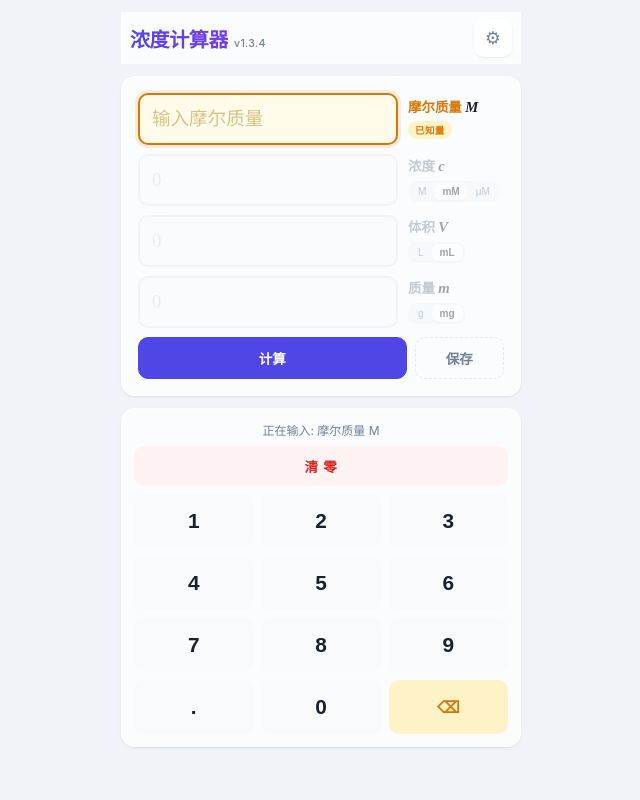
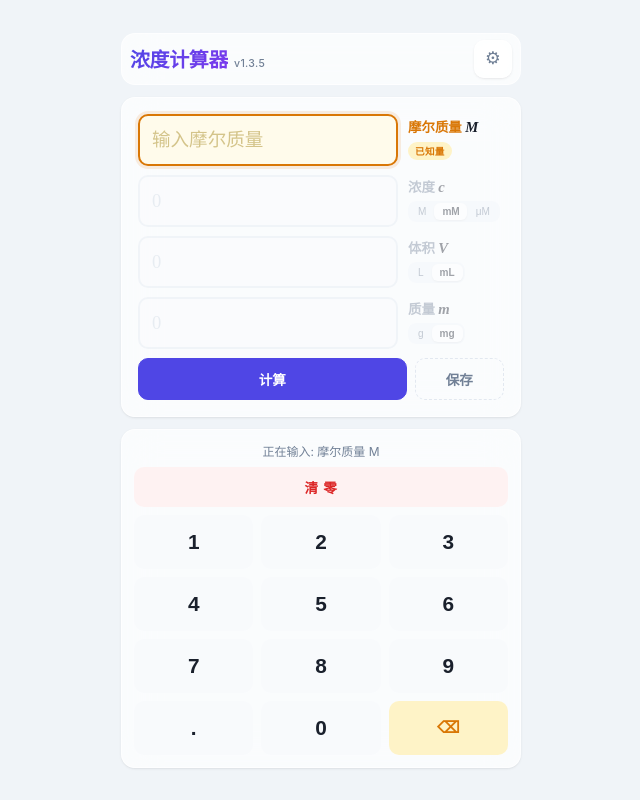
Before and after one commit to lzhiheng023-cpu/BioCal, a website: page index.html in a window 1280 px wide. Shown: the whole page, without its empty margins (319-959 px from the left). Drawn offline with Linux system fonts and the light colour scheme.

Commit message:
style: 标题栏圆角统一，内容整体垂直居中 (v1.3.5)
- 顶栏圆角改为与卡片一致的 var(--radius) 14px
- .app 使用 margin-block:auto，内容不足一屏时上下等距居中
- 内容超出视口时自动退回顶部并保留原生滚动，不裁切
- 版本号 1.3.5，Service Worker 缓存版本 v14

```diff
--- a/index.html
+++ b/index.html
@@ -37,7 +37,7 @@
   <header class="header">
     <div class="title-wrap">
       <h1>浓度计算器</h1>
-      <span class="app-version">v1.3.4</span>
+      <span class="app-version">v1.3.5</span>
     </div>
     <div class="header-actions">
       <button class="icon-btn" id="btn-settings" type="button" title="设置" aria-label="设置">⚙︎</button>
--- a/package.json
+++ b/package.json
@@ -1,6 +1,6 @@
 {
   "name": "biocal",
-  "version": "1.3.4",
+  "version": "1.3.5",
   "private": true,
   "description": "面向有机合成实验的移动端化学浓度计算器（PWA，零依赖）",
   "scripts": {
--- a/styles.css
+++ b/styles.css
@@ -67,7 +67,7 @@ body {
   padding-left: calc(12px + env(safe-area-inset-left, 0px));
 }
 
-.app { width: 100%; max-width: 400px; display: flex; flex-direction: column; gap: 12px; }
+.app { width: 100%; max-width: 400px; display: flex; flex-direction: column; gap: 12px; margin-block: auto; }
 
 /* 自定义壁纸层（位于内容下方，供毛玻璃取样） */
 .wallpaper {
@@ -89,7 +89,7 @@ body {
 /* Header */
 .header {
   display: flex; align-items: center; justify-content: space-between;
-  padding: 6px 8px;
+  padding: 6px 8px; border-radius: var(--radius);
 }
 .header h1 {
   font-size: 1.25rem; font-weight: 700; letter-spacing: -.02em;
--- a/sw.js
+++ b/sw.js
@@ -8,7 +8,7 @@
 
 'use strict';
 
-const VERSION = 'v13';
+const VERSION = 'v14';
 const CACHE = 'chemcalc-' + VERSION;
 
 const PRECACHE = [
```
Also changed, not shown: README.md.
